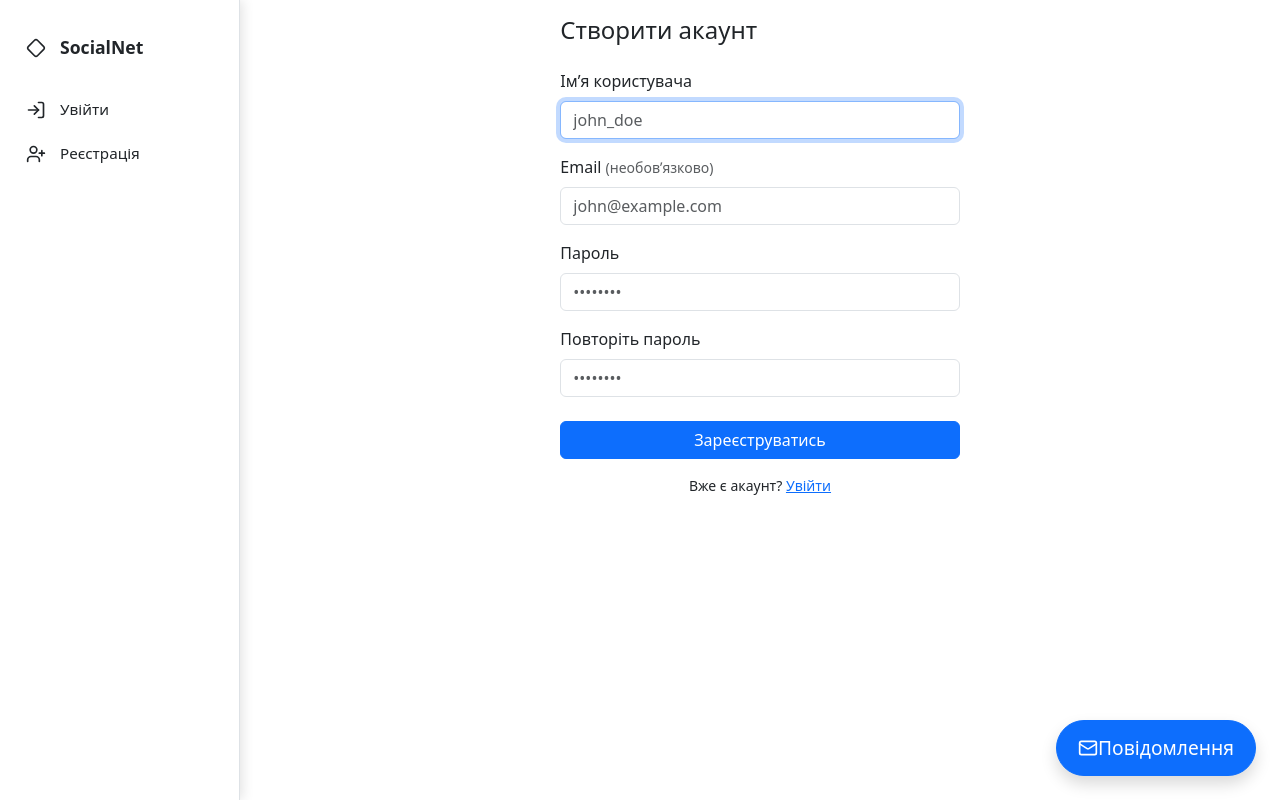
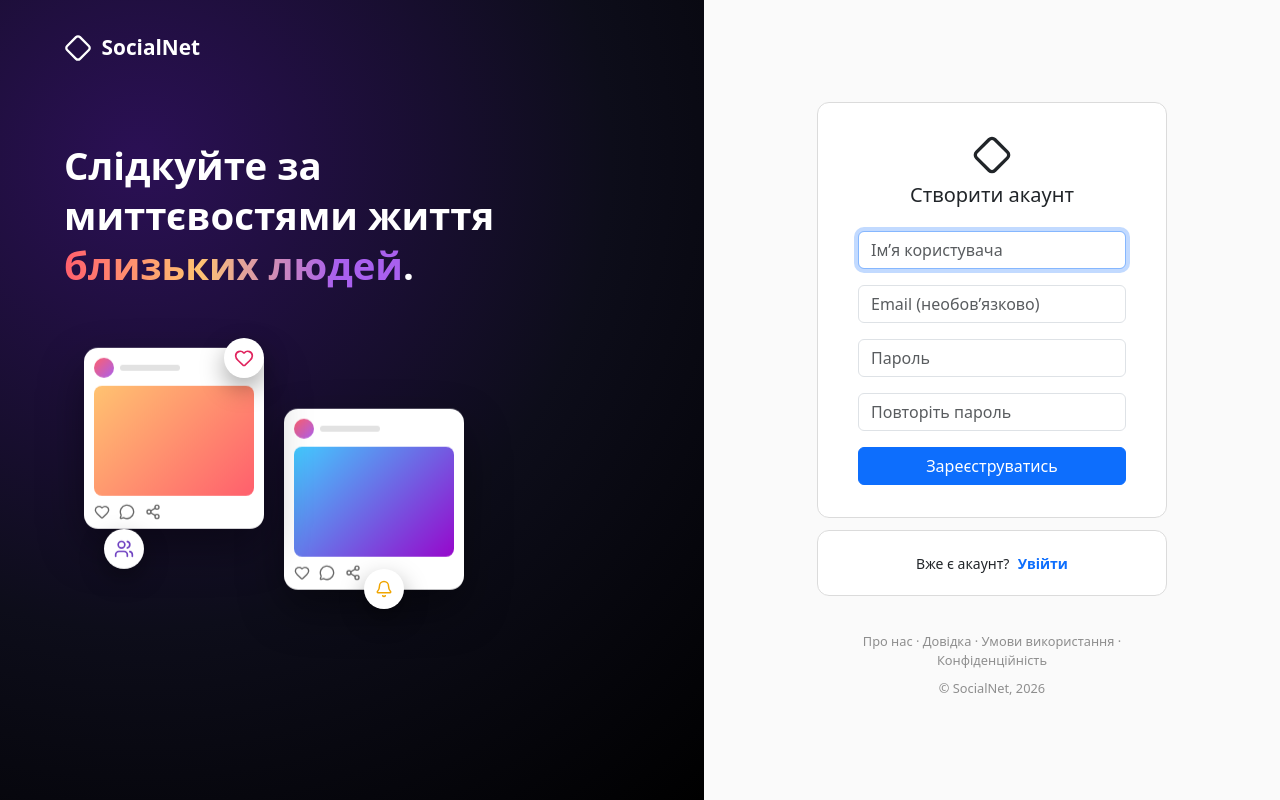
Before and after one commit to rukablood1488/socialnetwork, a Django app: page /auth/register/ in a window 1280 px wide. Run offline with Django 5.2, Linux system fonts and the light colour scheme.

Commit message:
added landing page

```diff
--- /dev/null
+++ b/static/css/landing.css
@@ -0,0 +1,237 @@
+.landing-body {
+  margin: 0;
+  background: #fafafa;
+}
+
+.landing-shell {
+  display: flex;
+  min-height: 100vh;
+}
+
+
+
+.landing-visual {
+  flex: 1 1 55%;
+  position: relative;
+  overflow: hidden;
+  display: flex;
+  flex-direction: column;
+  justify-content: center;
+  padding: 4rem 5vw;
+  background: radial-gradient(circle at 20% 20%, #2b1055 0%, #0d0d1a 55%, #000 100%);
+  color: #fff;
+}
+
+.landing-brand {
+  position: absolute;
+  top: 2rem;
+  left: 5vw;
+  display: flex;
+  align-items: center;
+  gap: 0.6rem;
+  font-weight: 700;
+  font-size: 1.3rem;
+}
+
+.landing-headline {
+  font-size: clamp(1.8rem, 3vw, 2.6rem);
+  font-weight: 600;
+  max-width: 30rem;
+  line-height: 1.3;
+  margin-bottom: 3rem;
+  opacity: 0;
+  animation: fade-in-up 0.8s ease forwards 0.2s;
+}
+
+.landing-highlight {
+  background: linear-gradient(90deg, #ff5f6d, #ffc371 40%, #a960ee 80%);
+  -webkit-background-clip: text;
+  background-clip: text;
+  color: transparent;
+}
+
+
+.landing-composition {
+  position: relative;
+  height: 320px;
+  width: 100%;
+  max-width: 480px;
+}
+
+.landing-card {
+  position: absolute;
+  width: 180px;
+  background: #fff;
+  color: #111;
+  border-radius: 14px;
+  box-shadow: 0 20px 45px rgba(0, 0, 0, 0.4);
+  padding: 0.6rem;
+  opacity: 0;
+  animation: card-enter 0.7s ease forwards, float 5s ease-in-out infinite;
+}
+
+.card-1 {
+  top: 10px;
+  left: 20px;
+  transform: rotate(-6deg);
+  animation-delay: 0.3s, 1s;
+  z-index: 2;
+}
+
+.card-2 {
+  top: 70px;
+  left: 220px;
+  transform: rotate(5deg);
+  animation-delay: 0.55s, 1.3s;
+  z-index: 1;
+}
+
+.mini-card-header {
+  display: flex;
+  align-items: center;
+  gap: 0.4rem;
+  margin-bottom: 0.5rem;
+}
+
+.mini-avatar {
+  width: 20px;
+  height: 20px;
+  border-radius: 50%;
+  background: linear-gradient(135deg, #ff5f6d, #a960ee);
+  flex-shrink: 0;
+}
+
+.mini-line {
+  height: 6px;
+  width: 60px;
+  border-radius: 3px;
+  background: #e2e2e2;
+}
+
+.mini-card-media {
+  height: 110px;
+  border-radius: 8px;
+  margin-bottom: 0.5rem;
+  background: linear-gradient(135deg, #ffc371, #ff5f6d);
+}
+
+.mini-card-media.media-alt {
+  background: linear-gradient(135deg, #43cbff, #9708cc);
+}
+
+.mini-card-actions {
+  display: flex;
+  gap: 0.6rem;
+  color: #666;
+}
+
+
+.floating-bubble {
+  position: absolute;
+  width: 40px;
+  height: 40px;
+  border-radius: 50%;
+  background: #fff;
+  color: #e0245e;
+  display: flex;
+  align-items: center;
+  justify-content: center;
+  box-shadow: 0 10px 25px rgba(0, 0, 0, 0.35);
+  opacity: 0;
+  animation: card-enter 0.6s ease forwards, float 4.5s ease-in-out infinite;
+}
+
+.bubble-1 {
+  top: 0;
+  left: 160px;
+  animation-delay: 0.9s, 1.6s;
+  z-index: 3;
+}
+
+.bubble-2 {
+  top: 190px;
+  left: 40px;
+  color: #6f42c1;
+  animation-delay: 1.05s, 1.9s;
+  z-index: 3;
+}
+
+.bubble-3 {
+  top: 230px;
+  left: 300px;
+  color: #f0a500;
+  animation-delay: 1.2s, 2.1s;
+  z-index: 3;
+}
+
+
+.landing-panel {
+  flex: 1 1 45%;
+  display: flex;
+  flex-direction: column;
+  align-items: center;
+  justify-content: center;
+  padding: 2rem 1.5rem;
+  background: #fafafa;
+}
+
+.auth-card {
+  width: 100%;
+  max-width: 350px;
+  background: #fff;
+  border: 1px solid #dbdbdb;
+  border-radius: 12px;
+  padding: 2rem 2.5rem;
+  margin-bottom: 0.75rem;
+  opacity: 0;
+  animation: fade-in-up 0.6s ease forwards 0.15s;
+}
+
+.auth-card-secondary {
+  text-align: center;
+  padding: 1.25rem 2.5rem;
+  animation-delay: 0.3s;
+}
+
+.landing-footer {
+  width: 100%;
+  max-width: 350px;
+  text-align: center;
+  color: #8e8e8e;
+  font-size: 0.8rem;
+  margin-top: 1.5rem;
+  opacity: 0;
+  animation: fade-in-up 0.6s ease forwards 0.45s;
+}
+
+
+@keyframes fade-in-up {
+  from { opacity: 0; transform: translateY(12px); }
+  to   { opacity: 1; transform: translateY(0); }
+}
+
+@keyframes card-enter {
+  from { opacity: 0; transform: scale(0.9) translateY(10px); }
+  to   { opacity: 1; transform: scale(1) translateY(0); }
+}
+
+@keyframes float {
+  0%, 100% { transform: translateY(0); }
+  50%      { transform: translateY(-10px); }
+}
+
+
+.landing-card,
+.floating-bubble {
+  will-change: transform;
+}
+
+
+@media (max-width: 900px) {
+  .landing-visual {
+    display: none;
+  }
+  .landing-panel {
+    flex: 1 1 100%;
+  }
+}
--- /dev/null
+++ b/static/js/landing.js
@@ -0,0 +1,48 @@
+(function () {
+  const composition = document.getElementById('landing-composition');
+  if (!composition) return;
+
+  const items = composition.querySelectorAll('.landing-card, .floating-bubble');
+  if (!items.length) return;
+
+
+  const strengths = Array.from(items).map(function (_, i) {
+    return 6 + (i % 3) * 4;
+  });
+
+  let rafId = null;
+  let targetX = 0;
+  let targetY = 0;
+
+  function handleMouseMove(e) {
+    const rect = composition.getBoundingClientRect();
+    const cx = rect.left + rect.width / 2;
+    const cy = rect.top + rect.height / 2;
+
+
+    targetX = (e.clientX - cx) / (rect.width / 2);
+    targetY = (e.clientY - cy) / (rect.height / 2);
+
+    if (!rafId) {
+      rafId = requestAnimationFrame(applyParallax);
+    }
+  }
+
+  function applyParallax() {
+    items.forEach(function (el, i) {
+      const strength = strengths[i];
+      const x = (targetX * strength).toFixed(1);
+      const y = (targetY * strength).toFixed(1);
+
+      el.style.setProperty('--parallax-x', x + 'px');
+      el.style.setProperty('--parallax-y', y + 'px');
+      el.style.translate = x + 'px ' + y + 'px';
+    });
+    rafId = null;
+  }
+
+
+  if (window.matchMedia('(min-width: 900px)').matches) {
+    document.addEventListener('mousemove', handleMouseMove);
+  }
+})();
--- /dev/null
+++ b/templates/auth/_auth_base.html
@@ -0,0 +1,107 @@
+{% load static %}
+<!DOCTYPE html>
+<html lang="uk">
+<head>
+  <meta charset="UTF-8">
+  <meta name="viewport" content="width=device-width, initial-scale=1">
+  <title>{% block title %}SocialNet{% endblock %}</title>
+  <link
+    href="https://cdn.jsdelivr.net/npm/bootstrap@5.3.3/dist/css/bootstrap.min.css"
+    rel="stylesheet"
+  >
+  <link href="{% static 'css/landing.css' %}" rel="stylesheet">
+</head>
+<body class="landing-body">
+{% include "includes/_icon_sprite.html" %}
+
+<div class="landing-shell">
+
+  <div class="landing-visual">
+
+    <div class="landing-brand">
+      <svg class="icon" width="28" height="28"><use href="#icon-diamond"></use></svg>
+      <span>SocialNet</span>
+    </div>
+
+    <h1 class="landing-headline">
+      Слідкуйте за миттєвостями життя
+      <span class="landing-highlight">близьких людей</span>.
+    </h1>
+
+
+    <div class="landing-composition" id="landing-composition">
+
+      <div class="landing-card card-1">
+        <div class="mini-card-header">
+          <span class="mini-avatar"></span>
+          <span class="mini-line"></span>
+        </div>
+        <div class="mini-card-media"></div>
+        <div class="mini-card-actions">
+          <svg class="icon" width="16" height="16"><use href="#icon-heart"></use></svg>
+          <svg class="icon" width="16" height="16"><use href="#icon-message-circle"></use></svg>
+          <svg class="icon" width="16" height="16"><use href="#icon-share-2"></use></svg>
+        </div>
+      </div>
+
+      <div class="landing-card card-2">
+        <div class="mini-card-header">
+          <span class="mini-avatar"></span>
+          <span class="mini-line"></span>
+        </div>
+        <div class="mini-card-media media-alt"></div>
+        <div class="mini-card-actions">
+          <svg class="icon" width="16" height="16"><use href="#icon-heart"></use></svg>
+          <svg class="icon" width="16" height="16"><use href="#icon-message-circle"></use></svg>
+          <svg class="icon" width="16" height="16"><use href="#icon-share-2"></use></svg>
+        </div>
+      </div>
+
+      <div class="floating-bubble bubble-1">
+        <svg class="icon" width="20" height="20"><use href="#icon-heart"></use></svg>
+      </div>
+      <div class="floating-bubble bubble-2">
+        <svg class="icon" width="20" height="20"><use href="#icon-users"></use></svg>
+      </div>
+      <div class="floating-bubble bubble-3">
+        <svg class="icon" width="18" height="18"><use href="#icon-bell"></use></svg>
+      </div>
+
+    </div>
+  </div>
+
+
+  <div class="landing-panel">
+
+    {% if messages %}
+      {% for message in messages %}
+        <div class="alert alert-{{ message.tags }} alert-dismissible fade show" role="alert">
+          {{ message }}
+          <button type="button" class="btn-close" data-bs-dismiss="alert"></button>
+        </div>
+      {% endfor %}
+    {% endif %}
+
+    <div class="auth-card">
+      {% block auth_form %}{% endblock %}
+    </div>
+
+    <div class="auth-card auth-card-secondary">
+      {% block auth_secondary %}{% endblock %}
+    </div>
+
+    <footer class="landing-footer">
+      <p class="mb-2">Про нас · Довідка · Умови використання · Конфіденційність</p>
+      <p class="mb-0">© SocialNet, {% now "Y" %}</p>
+    </footer>
+
+  </div>
+
+</div>
+
+<script
+  src="https://cdn.jsdelivr.net/npm/bootstrap@5.3.3/dist/js/bootstrap.bundle.min.js">
+</script>
+<script src="{% static 'js/landing.js' %}"></script>
+</body>
+</html>
--- a/templates/auth/register.html
+++ b/templates/auth/register.html
@@ -1,17 +1,17 @@
-{% extends "base.html" %}
+{% extends "auth/_auth_base.html" %}
 
 {% block title %}Реєстрація — SocialNet{% endblock %}
 
-{% block content %}
-<div class="row justify-content-center">
-  <div class="col-12 col-sm-8 col-md-5">
-
-    <h1 class="h4 mb-4">Створити акаунт</h1>
+{% block auth_form %}
+  <div class="text-center mb-4">
+    <svg class="icon mb-2" width="40" height="40"><use href="#icon-diamond"></use></svg>
+    <h1 class="h5 mb-0">Створити акаунт</h1>
+  </div>
 
   {% if form.non_field_errors %}
-      <div class="alert alert-danger">
+    <div class="alert alert-danger py-2">
       {% for error in form.non_field_errors %}
-          <div>{{ error }}</div>
+        <div class="small">{{ error }}</div>
       {% endfor %}
     </div>
   {% endif %}
@@ -19,17 +19,15 @@
   <form method="post" novalidate>
     {% csrf_token %}
 
+
     <div class="mb-3">
-        <label for="{{ form.username.id_for_label }}" class="form-label">
-          {{ form.username.label }}
-        </label>
       <input
         type="text"
         name="{{ form.username.html_name }}"
         id="{{ form.username.id_for_label }}"
         value="{{ form.username.value|default:'' }}"
         class="form-control {% if form.username.errors %}is-invalid{% endif %}"
-          placeholder="john_doe"
+        placeholder="Імʼя користувача"
         autofocus
       >
       {% for error in form.username.errors %}
@@ -37,50 +35,43 @@
       {% endfor %}
     </div>
 
+
     <div class="mb-3">
-        <label for="{{ form.email.id_for_label }}" class="form-label">
-          {{ form.email.label }}
-          <span class="text-muted small">(необовʼязково)</span>
-        </label>
       <input
         type="email"
         name="{{ form.email.html_name }}"
         id="{{ form.email.id_for_label }}"
         value="{{ form.email.value|default:'' }}"
         class="form-control {% if form.email.errors %}is-invalid{% endif %}"
-          placeholder="john@example.com"
+        placeholder="Email (необовʼязково)"
       >
       {% for error in form.email.errors %}
         <div class="invalid-feedback">{{ error }}</div>
       {% endfor %}
     </div>
 
+
     <div class="mb-3">
-        <label for="{{ form.password1.id_for_label }}" class="form-label">
-          {{ form.password1.label }}
-        </label>
       <input
         type="password"
         name="{{ form.password1.html_name }}"
         id="{{ form.password1.id_for_label }}"
         class="form-control {% if form.password1.errors %}is-invalid{% endif %}"
-          placeholder="••••••••"
+        placeholder="Пароль"
       >
       {% for error in form.password1.errors %}
         <div class="invalid-feedback">{{ error }}</div>
       {% endfor %}
     </div>
 
-      <div class="mb-4">
-        <label for="{{ form.password2.id_for_label }}" class="form-label">
-          {{ form.password2.label }}
-        </label>
+
+    <div class="mb-3">
       <input
         type="password"
         name="{{ form.password2.html_name }}"
         id="{{ form.password2.id_for_label }}"
         class="form-control {% if form.password2.errors %}is-invalid{% endif %}"
-          placeholder="••••••••"
+        placeholder="Повторіть пароль"
       >
       {% for error in form.password2.errors %}
         <div class="invalid-feedback">{{ error }}</div>
@@ -89,11 +80,11 @@
 
     <button type="submit" class="btn btn-primary w-100">Зареєструватись</button>
   </form>
+{% endblock %}
 
-    <p class="mt-3 text-center small">
-      Вже є акаунт? <a href="{% url 'login' %}">Увійти</a>
-    </p>
-
-  </div>
-</div>
+{% block auth_secondary %}
+  <span class="small">Вже є акаунт?</span>
+  <a href="{% url 'login' %}" class="small fw-semibold text-decoration-none ms-1">
+    Увійти
+  </a>
 {% endblock %}
```
Also changed, not shown: templates/auth/login.html (+20 -24 lines). Lines whose indentation alone changed are shown as unchanged.
